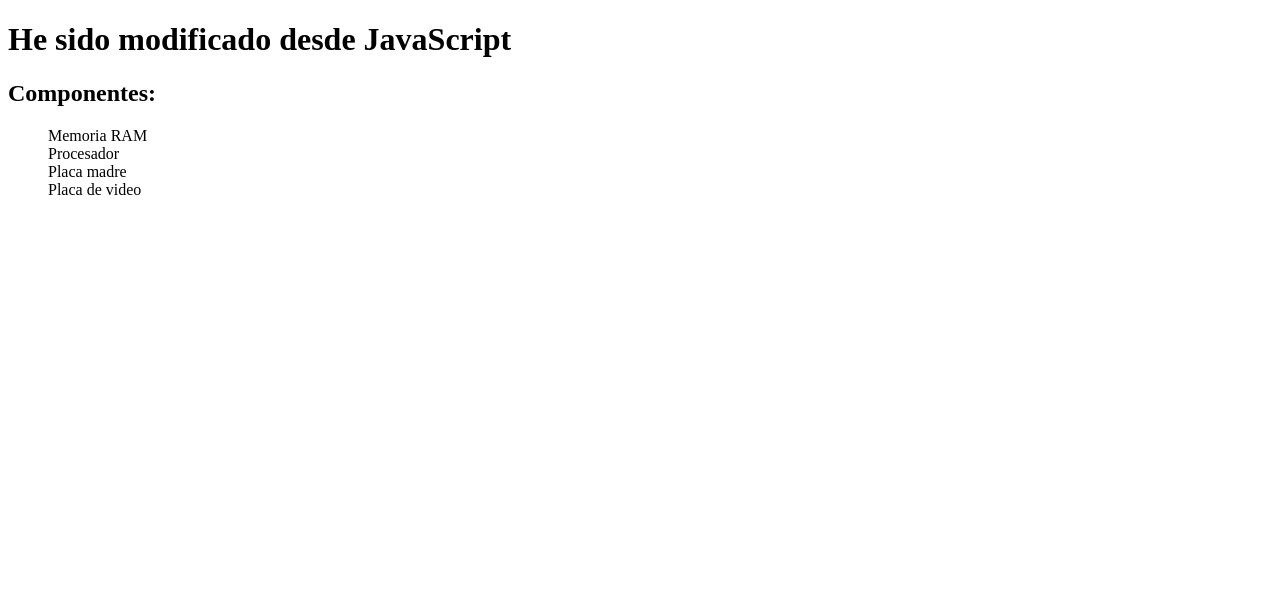
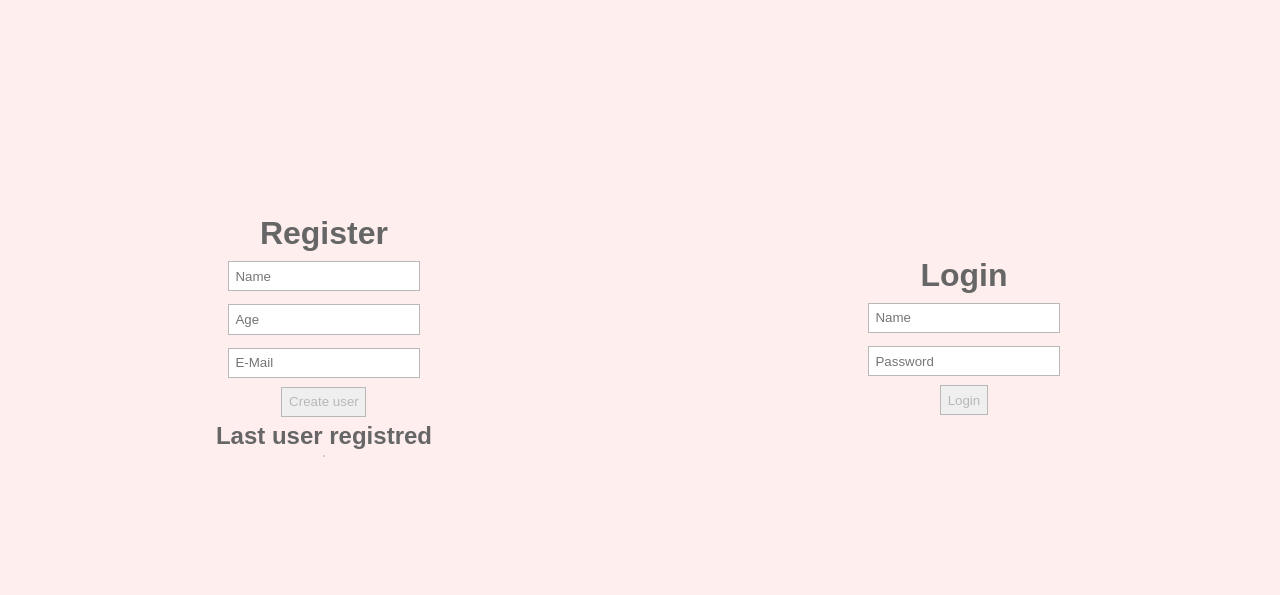
Before and after one commit to eNewery/2.-Proyecto-final-Javascript, a plain HTML site: page index.html in a window 1280 px wide. Drawn offline with Linux system fonts and the light colour scheme.

Commit message:
segundaproy

```diff
--- a/css/style.css
+++ b/css/style.css
@@ -0,0 +1,89 @@
+* {
+  box-sizing: 0;
+  padding: 0;
+  margin: 0;
+  text-decoration: none;
+  color: rgb(184, 184, 184);
+}
+html,
+body {
+  height: 100%;
+  width: 100%;
+  font-family: sans-serif;
+  background-color: rgb(255, 238, 238);
+}
+body {
+  display: grid;
+  grid-template-rows: 10% 80% 10%;
+  grid-template-columns: 1fr;
+  grid-template-areas: "header" "main" "footer";
+  justify-content: center;
+  align-items: center;
+}
+header {
+  grid-area: header;
+  width: 100%;
+  height: 100%;
+}
+main {
+  grid-area: main;
+  width: 100%;
+  height: 100%;
+}
+footer {
+  grid-area: footer;
+  width: 100%;
+  height: 100%;
+}
+.forms{
+    display: flex;
+    justify-content: space-around;
+    align-items: center;
+    height: 80%;
+
+}
+form {
+  height: 100%;
+  gap: 5px;
+  display: flex;
+  flex-direction: column;
+  align-items: center;
+  justify-content: center;
+}
+#users {
+  display: flex;
+  border-radius: 5px;
+  border: 1px solid rgb(184, 184, 184);
+  background-color: rgb(228, 228, 228);
+  transition: 0.5s;
+}
+#users:hover p {
+  background-color: rgb(98, 98, 98);
+  transition: 0.5s;
+  color: white;
+}
+.button {
+  width: 100%;
+  text-align: center;
+}
+#boton {
+  border: 1px solid rgb(184, 184, 184);
+  padding: 0.5em;
+  transition: 1s;
+}
+#boton:hover {
+  background-color: rgb(98, 98, 98);
+  color: white;
+  transition: 1s;
+}
+#users p {
+  padding: 0.5em;
+  transition: 0.5s;
+}
+.inputs {
+  padding: 0.5em;
+  border: 1px solid rgb(184, 184, 184);
+}
+.tt {
+  color: rgb(102, 102, 102);
+}
--- a/index.html
+++ b/index.html
@@ -1,22 +1,47 @@
 <!DOCTYPE html>
 <html lang="en">
 <head>
-  <meta charset="UTF-8">
-  <meta http-equiv="X-UA-Compatible" content="IE=edge">
-  <meta name="viewport" content="width=device-width, initial-scale=1.0">
-  <title>Document</title>
-  <link rel="stylesheet" href="css/style.css">
-  <script src="js/main.js" defer></script>
-  <style>*{list-style: none;}</style>
+    <meta charset="UTF-8">
+    <meta http-equiv="X-UA-Compatible" content="IE=edge">
+    <meta name="viewport" content="width=device-width, initial-scale=1.0">
+    <title>Proyecto final</title>
+    <script src="js/main.js" defer></script>
+    <link rel="stylesheet" href="css/style.css">
 </head>
 <body>
-  <h1 id="titulo">Hola mundo</h1>
-  <div id="subtitulo"></div>
-  <ul>
-    <li class="componente"></li>
-    <li class="componente"></li>
-    <li class="componente"></li>
-    <li class="componente"></li>
-  </ul>
+    <header>
+
+    </header>
+    <main>
+        <div class="forms">
+            <form action="" onsubmit="">
+                <h1 class="tt">Register</h1>
+                <input class="inputs" id="nombre" type="text" placeholder="Name" style="margin:0.3em;">
+            <input class="inputs" id="edad" type="text" placeholder="Age" style="margin:0.3em;">
+            <input class="inputs" id="email" type="email" placeholder="E-Mail" style="margin:0.3em;">
+            <div class="button">
+            <button onclick="generarUsuario()" id="boton" type="reset">Create user</button>
+        </div>
+            <div class="title">
+                <h2 class="tt">Last user registred</h2>
+            </div>
+            <div id="users">
+
+
+            </div>
+            </form>
+    <form action="" onsubmit="">
+        <h1 class="tt">Login</h1>
+        <input class="inputs" id="nombre" type="text" placeholder="Name" style="margin:0.3em;">
+    <input class="inputs" id="edad" type="password" placeholder="Password" style="margin:0.3em;">
+    <div class="button">
+    <button onclick="generarUsuario()" id="boton" type="reset">Login</button>
+</div>
+</form>
+</div>
+</main>
+<footer>
+
+</footer>
 </body>
 </html>
--- a/js/main.js
+++ b/js/main.js
@@ -1,13 +1,31 @@
-let title = document.getElementById("titulo")
-let subtitle = document.getElementById("subtitulo")
+const Personas = []
 
-title.innerText = "He sido modificado desde JavaScript"
+function generarUsuario(){
+function Persona(name, age, email){
+    this.nombre = name;
+    this.edad = age;
+    this.correo = email;
+}
 
-let componentes = document.getElementsByClassName("componente")
 
-subtitle.innerHTML = "<h2>Componentes:</h2>"
+let preguntarNombre = document.getElementById("nombre").value
+let preguntarEdad = document.getElementById("edad").value
+let preguntarCorreo = document.getElementById("email").value
 
-componentes[0].innerText = "Memoria RAM"
-componentes[1].innerText = "Procesador"
-componentes[2].innerText = "Placa madre"
-componentes[3].innerText = "Placa de video"
+let persona = new Persona(preguntarNombre, preguntarEdad, preguntarCorreo)
+Personas.push(persona)
+localStorage.setItem("Personas", JSON.stringify(Personas))
+console.log(Personas)
+agregarUsuario(persona.nombre, persona.edad, persona.correo)
+}
+
+// DOM Code
+function agregarUsuario(user, age, email){
+let display = document.getElementById("users")
+display.innerHTML = "<p> User: " + user + "<br> Age: " + age + "<br> E-mail: " + email + "</p>"
+}
+
+
+
+let button = document.querySelector("#boton")
+button.addEventListener('keyup', generarUsuario)
```
